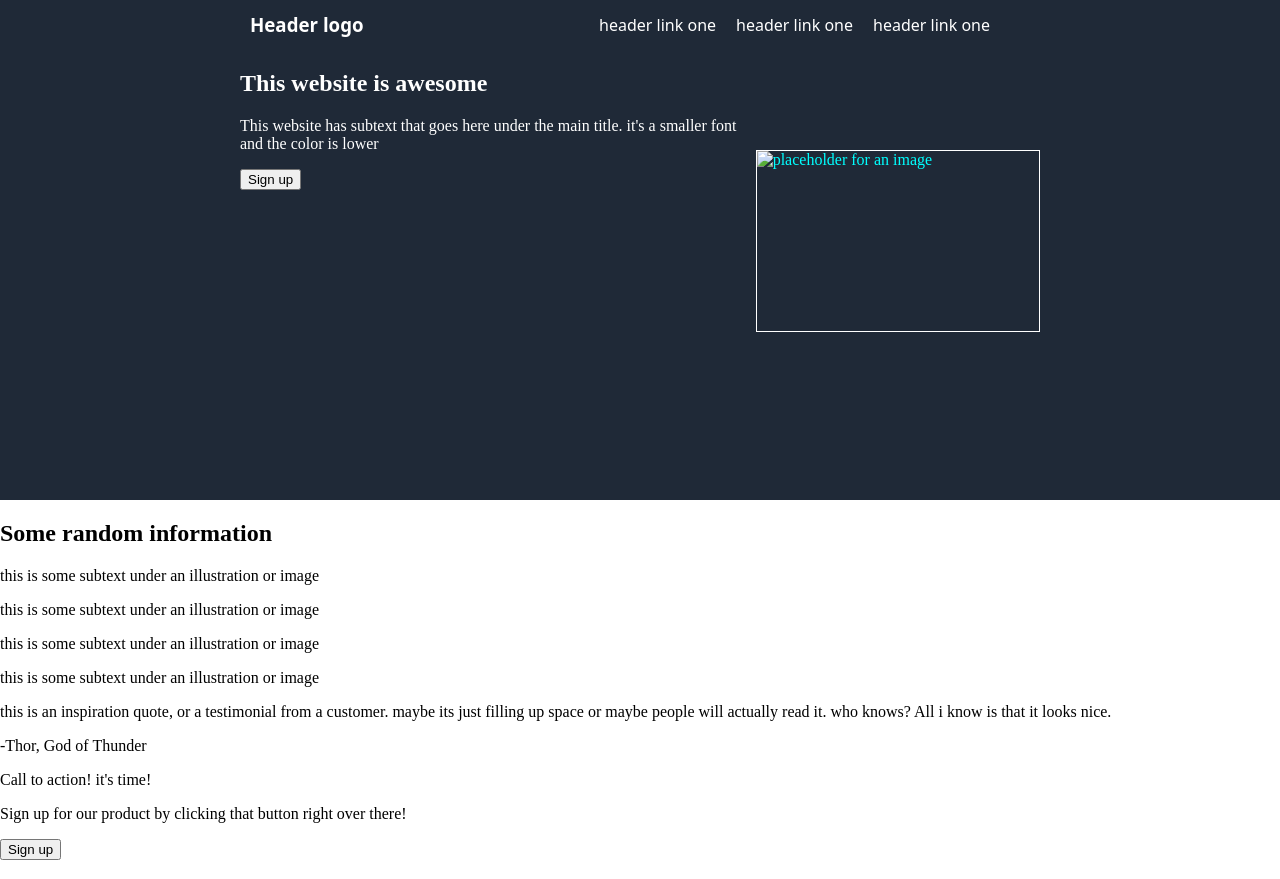
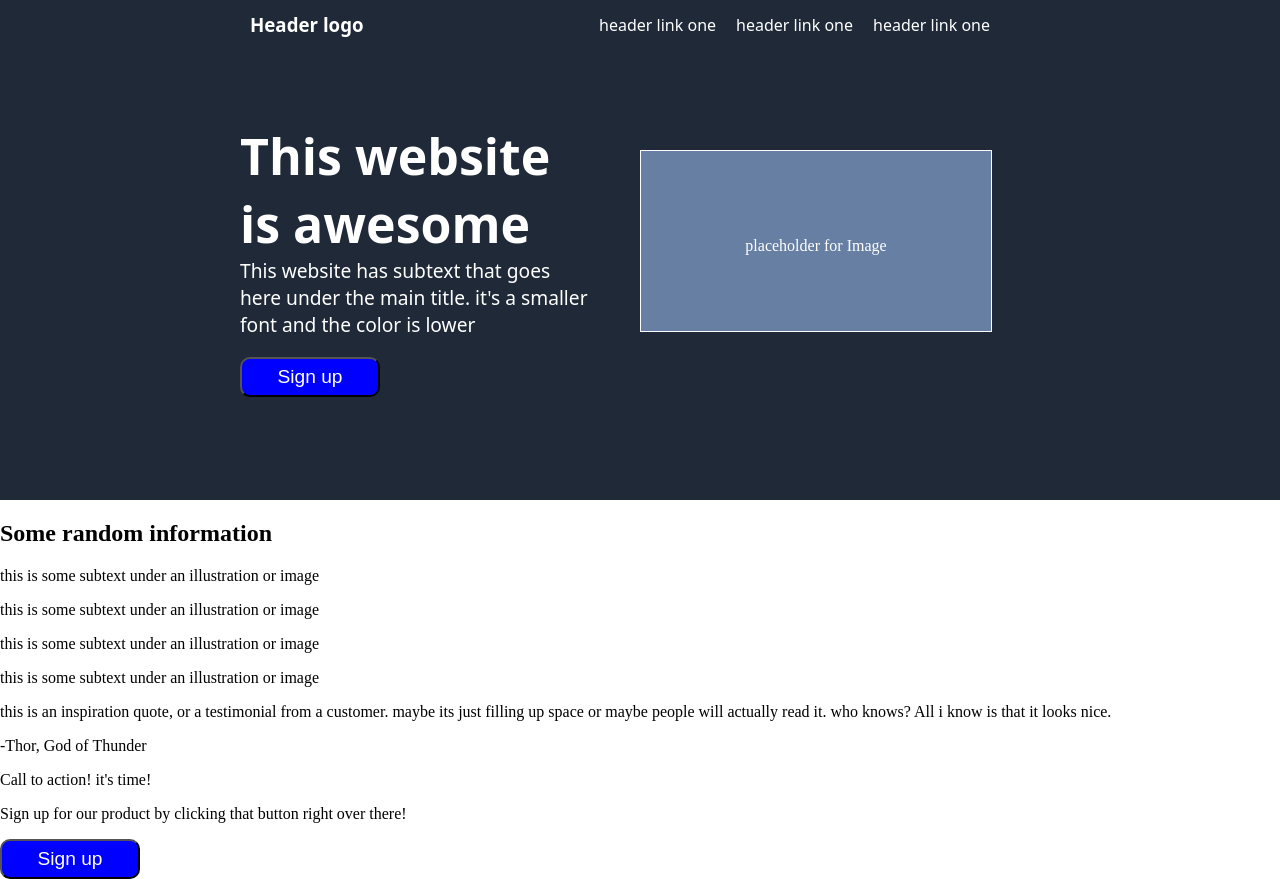
Before and after one commit to vani-gold/landing-page, a plain HTML site: page index.html in a window 1280 px wide. Drawn offline with Linux system fonts and the light colour scheme.

Commit message:
first section style completed

```diff
--- a/index.html
+++ b/index.html
@@ -25,13 +25,14 @@
     <main>
         <section class="section-one">
             <div class="sec1">
-            <div>
+            <div class="sec1-div">
                 <h1>This website is awesome</h1>
-                <p>This website has subtext that goes here under the main title. it's a smaller font and the color is lower</p>
+                <p class="title-p">This website has subtext that goes here under the main title. it's a smaller font and the color is lower</p>
                 <button>Sign up</button>
             </div>
             <div class="image">
-                <img src="" alt="placeholder for an image">
+                <!-- <img src="" alt="placeholder for an image"> -->
+                <p class="image-text">placeholder for Image</p>
             </div>
             </div>
         </section>
--- a/styles.css
+++ b/styles.css
@@ -40,11 +40,39 @@ nav{
     width: 800px;
     margin: 0 auto;
     display: flex;
+    gap: 50px;
+}
+.sec1-div{
+    padding-top:30px;
+    width: 350px;
+}
+h1{
+    font-size: 50px;
+    font-family: system-ui, -apple-system, BlinkMacSystemFont, 'Segoe UI', Roboto, Oxygen, Ubuntu, Cantarell, 'Open Sans', 'Helvetica Neue', sans-serif;
+    margin-bottom: -20px;
+    /* padding-bottom: 0; */
+}
+.title-p{
+    font-size: larger;
+    font-family: system-ui, -apple-system, BlinkMacSystemFont, 'Segoe UI', Roboto, Oxygen, Ubuntu, Cantarell, 'Open Sans', 'Helvetica Neue', sans-serif;
+}
+button{
+    background-color: blue;
+    width: 140px;
+    height: 40px;
+    border-radius: 10px;
+    font-size: larger;
+    color: white;
 }
 .image{
     height: 180px;
     width: 350px;
-    color: aqua;
+    /* color: aqua; */
     border: 1px solid white;
     margin-top: 100px;
+    background-color: #667fa2;;
 }
+.image>.image-text{
+    text-align: center;
+    padding: 70px 0;
+}
```
